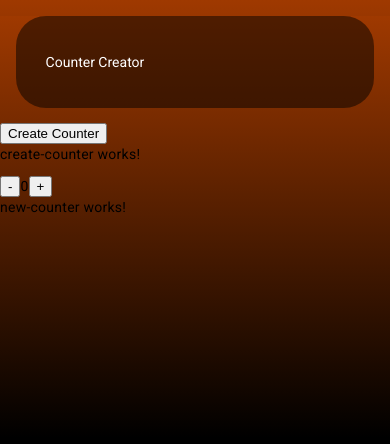
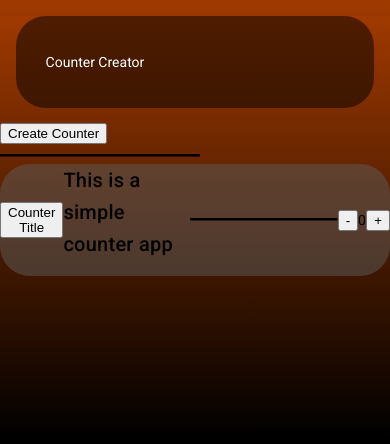
Before and after one commit to shaboon/counter-app, an Angular app: page / in a window 390 px wide. Shown: the top 444 px of the page. Built offline with nearby package versions, Linux system fonts and the light colour scheme.

Commit message:
Added a way to change the title and description for counters
Title and Description modification added

```diff
--- a/src/app/app.component.html
+++ b/src/app/app.component.html
@@ -1,9 +1,17 @@
 <main class="main">
+  <div class="io-section">
   <h1 class="title">Counter Creator</h1>
   <app-create-counter></app-create-counter>
+  <svg height="5" width="300" xmlns="http://www.w3.org/2000/svg">
+    <line x1="0" y1="0" x2="200" y2="0" style="stroke:black;stroke-width:5" />
+  </svg>
   <div class="counter-container">
     <app-new-counter></app-new-counter>
   </div>
+</div>
+<div class="info-section">
+  <section class="display"></section>
+</div>
 </main>
 
 <router-outlet />
--- a/src/app/create-counter/create-counter.component.html
+++ b/src/app/create-counter/create-counter.component.html
@@ -1,3 +1 @@
 <button (click)="addCounter()">Create Counter</button>
-
-<p>create-counter works!</p>
--- a/src/app/new-counter/new-counter.component.css
+++ b/src/app/new-counter/new-counter.component.css
@@ -0,0 +1,8 @@
+.counter-container {
+  display: flex;
+  justify-content: center;
+  align-items: center;
+  background-color: rgb(92, 92, 92, 0.5);
+  padding: fill-available;
+  border-radius: 30px;
+}
--- a/src/app/new-counter/new-counter.component.html
+++ b/src/app/new-counter/new-counter.component.html
@@ -1,7 +1,13 @@
 <div class="counter counter-container">
+    <button (click)="addTitle()">{{ customText }}</button>
+
+    <h2>{{ counterDesc }}</h2>
+
+    <svg class="counter-svg" height="5" width="300" xmlns="http://www.w3.org/2000/svg">
+        <line x1="0" y1="0" x2="100%" y2="0" style="stroke:black;stroke-width:5" />
+      </svg>
+
     <button (click)="decrement()">-</button>
     <span>{{ counter }}</span>
     <button (click)="increment()">+</button>
 </div>
-
-<p>new-counter works!</p>
--- a/src/app/new-counter/new-counter.component.ts
+++ b/src/app/new-counter/new-counter.component.ts
@@ -9,6 +9,21 @@ import { Component } from '@angular/core';
 })
 export class NewCounterComponent {
   counter: number = 0;
+  customText: string = 'Counter Title';
+  counterDesc: string = 'This is a simple counter app';
+
+  addTitle() {
+    const customText = prompt('Enter a new title for the counter');
+    const counterDesc = prompt('Enter a new description for the counter');
+
+    if (customText !== null) {
+      this.customText = customText;
+    }
+    if (counterDesc !== null) {
+      this.counterDesc = counterDesc;
+    }
+
+  }
 
   // Increment counter
   increment() {
--- a/src/styles.css
+++ b/src/styles.css
@@ -18,5 +18,20 @@ body { margin: 0; font-family: Roboto, "Helvetica Neue", sans-serif; }
       background: linear-gradient(rgba(159,57,0,1) 0%, rgba(0,0,0,1) 50%);
       background-repeat: no-repeat;
       min-height: 100vh;
+      .io-section {
+        min-width: 100%;
+      }
+      .info-section {
+        min-width: 100%;
+      }
     }
+
+    .io-section {
+      max-width: 40%;
+    }
+
+    .info-section {
+      max-width: 60%;
+    }
+
   }
```
Also changed, not shown: src/app/app.module.ts (+4 -3 lines).
